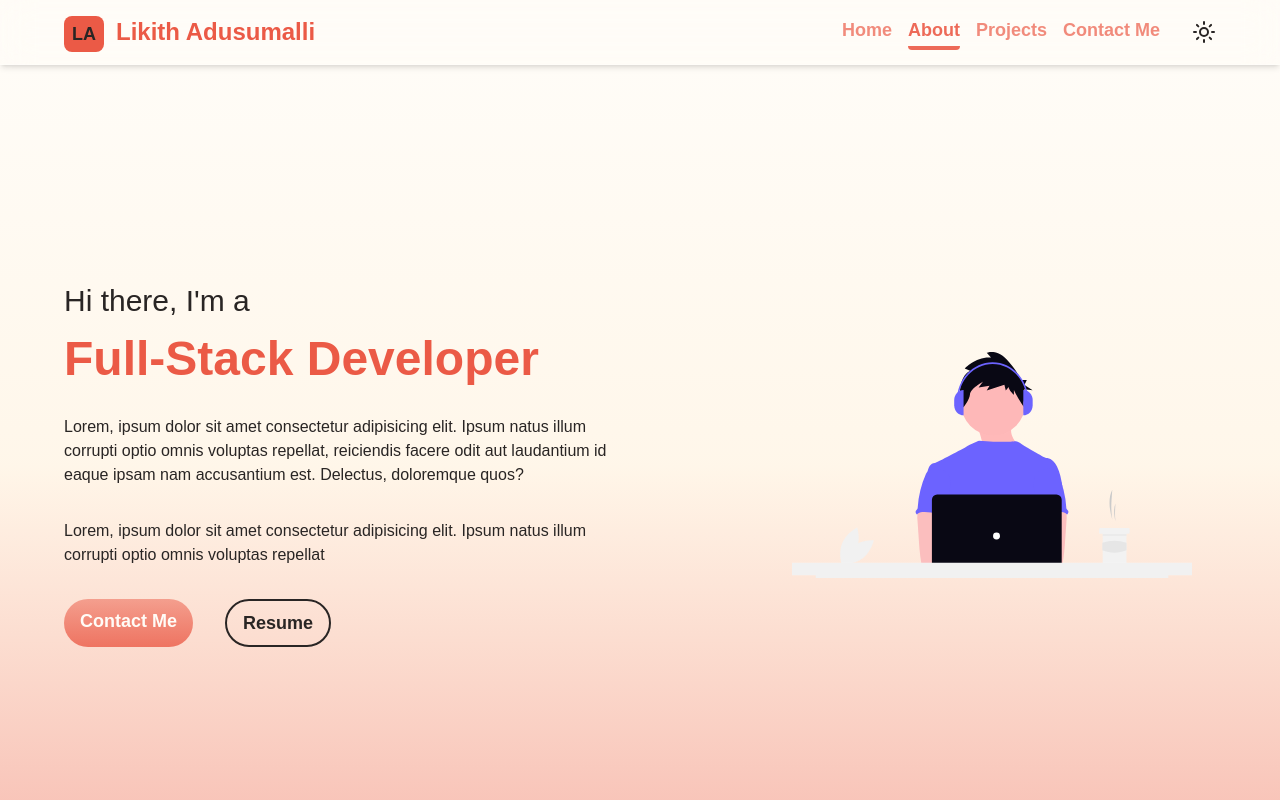
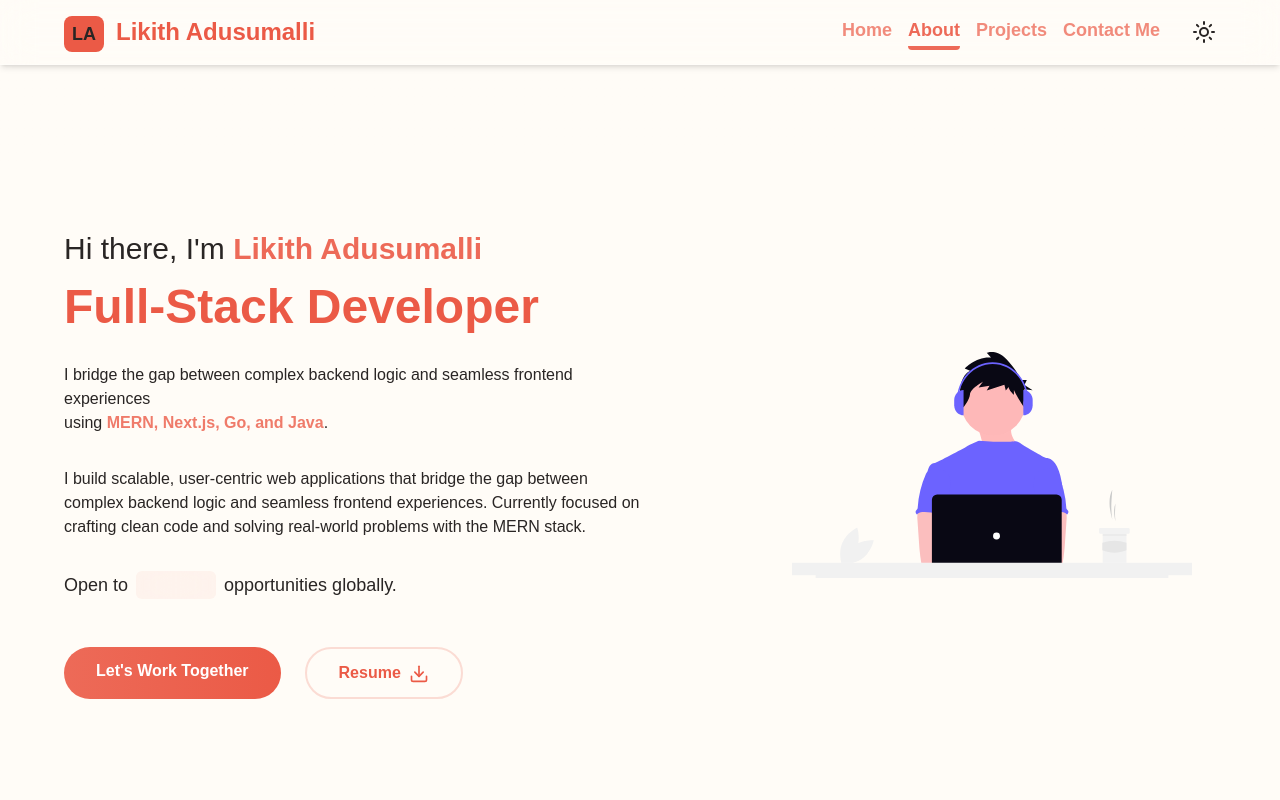
Before and after one commit to Likith123/myPortfolio, a Next.js app: page /about in a window 1280 px wide. Shown: the top 800 px of the page. Built offline with nearby package versions, Linux system fonts and the light colour scheme.

Commit message:
Updated code in Home Section

```diff
--- a/src/app/about/page.tsx
+++ b/src/app/about/page.tsx
@@ -1,5 +1,5 @@
 import Icons from "@/components/Icons";
-import MotionDiv from "@/components/MotionDiv";
+import { MotionDiv } from "@/components/MotionTags";
 import ExperienceTimeline from "@/components/ui/Timeline";
 import {
   databaseIcons,
@@ -58,7 +58,7 @@ function About({ ref }: { ref: React.RefObject<HTMLElement | null> }) {
       </MotionDiv>
 
       {/* Skills */}
-      <MotionDiv className="bg-primary/20 p-8 rounded-md">
+      <MotionDiv className="p-8 rounded-md">
         <h2 className="text-2xl font-bold text-center py-8">Skills</h2>
         <div className="flex flex-col justify-around items-center space-y-4 md:flex-row md:space-x-4">
           {/* Languages */}
@@ -77,7 +77,7 @@ function About({ ref }: { ref: React.RefObject<HTMLElement | null> }) {
       </MotionDiv>
 
       {/* Experience */}
-      <div className="bg-primary/20 p-8 rounded-md">
+      <div className="p-8">
         <ExperienceTimeline />
       </div>
     </section>
--- a/src/app/contactMe/page.tsx
+++ b/src/app/contactMe/page.tsx
@@ -2,7 +2,7 @@ import { socialIcons } from "@/lib/data";
 import Form from "next/form";
 
 import Icons from "@/components/Icons";
-import MotionDiv from "@/components/MotionDiv";
+import { MotionDiv } from "@/components/MotionTags";
 
 type InputProps = {
   name: string;
--- a/src/app/page.tsx
+++ b/src/app/page.tsx
@@ -1,14 +1,19 @@
-import MotionDiv from "@/components/MotionDiv";
+import { MotionDiv, MotionSpan } from "@/components/MotionTags";
+import RotatingText from "@/components/RotatingText";
+import { Download } from "lucide-react";
+
 import Image from "next/image";
 import Link from "next/link";
+
 export default function Home({
   ref,
 }: {
   ref: React.RefObject<HTMLElement | null>;
 }) {
+  const modes = ["Remote", "Hybrid", "On-site"];
   return (
     <section
-      className="flex w-full h-screen items-center justify-center scroll-mt-16 bg-gradient-to-b from-bgcolor via-accent/10 to-primary/40"
+      className="flex w-full h-screen items-center justify-center scroll-mt-16 bg-gradient-to-b from-bgcolor/90 to-bgcolor"
       ref={ref}
       id="home"
     >
@@ -19,35 +24,60 @@ export default function Home({
         transition={{ duration: 0.5 }}
       >
         <span className="text-3xl gap-4 flex flex-col ">
-          <h1>Hi there, I&apos;m a</h1>
+          <h1>
+            Hi there, I&apos;m{" "}
+            <span className="text-primary/90 font-bold">Likith Adusumalli</span>
+          </h1>
           {/* TODO: Add text gradient from left top to bottom to below text only*/}
           <p className="text-primary text-5xl font-bold">
             Full-Stack Developer
           </p>
         </span>
-        <p>
-          Lorem, ipsum dolor sit amet consectetur adipisicing elit. Ipsum natus
-          illum corrupti optio omnis voluptas repellat, reiciendis facere odit
-          aut laudantium id eaque ipsam nam accusantium est. Delectus,
-          doloremque quos?
+        <p className="font-medium">
+          I bridge the gap between complex backend logic and seamless frontend
+          experiences <br />
+          using{" "}
+          <span className="text-primary/80 font-semibold">
+            MERN, Next.js, Go, and Java
+          </span>
+          .
         </p>
         <p>
-          Lorem, ipsum dolor sit amet consectetur adipisicing elit. Ipsum natus
-          illum corrupti optio omnis voluptas repellat
+          I build scalable, user-centric web applications that bridge the gap
+          between complex backend logic and seamless frontend experiences.
+          Currently focused on crafting clean code and solving real-world
+          problems with the MERN stack.
         </p>
-        <div className="flex space-x-8 text-lg">
+
+        <p className="text-lg font-medium flex items-center gap-2">
+          Open to <RotatingText modes={modes} /> opportunities globally.
+        </p>
+        <div className="flex flex-wrap gap-6 pt-4">
           <Link
             href="/contactMe"
-            className="px-4 py-2 rounded-full text-bgcolor font-semibold hover:bg-accent bg-gradient-to-b from-primary/50 to-primary/80"
+            className="px-8 py-3 rounded-full text-white font-bold transition-all bg-gradient-to-r from-primary/90 to-primary hover:shadow-lg hover:shadow-primary/30 hover:-translate-y-0.5 active:scale-95 text-center"
           >
-            Contact Me
+            Let&apos;s Work Together
           </Link>
-          <Link
-            href=""
-            className="px-4 py-2 border-2 rounded-4xl font-semibold hover:text-primary"
+
+          <a
+            href="/Likith_Adusumalli_Resume.pdf"
+            download="Likith_Adusumalli_Resume.pdf"
+            target="_blank"
+            rel="noopener noreferrer"
+            className="group px-8 py-3 border-2 border-primary/20 rounded-full font-bold text-primary
+                     hover:bg-primary/5 hover:border-primary transition-all
+                     flex items-center justify-center cursor-pointer active:scale-95"
           >
             Resume
-          </Link>
+            <MotionSpan
+              className="ml-2"
+              animate={{ y: [0, 2, 0] }}
+              transition={{ duration: 2, repeat: Infinity, ease: "easeInOut" }}
+            >
+              <Download size={20} />
+            </MotionSpan>
+          </a>
         </div>
       </MotionDiv>
       <MotionDiv
--- a/src/app/projects/page.tsx
+++ b/src/app/projects/page.tsx
@@ -3,7 +3,7 @@ import Image from "next/image";
 import Link from "next/link";
 import { FaGithub } from "react-icons/fa6";
 
-import MotionDiv from "@/components/MotionDiv";
+import { MotionDiv } from "@/components/MotionTags";
 import { projectsList } from "@/lib/data";
 
 function Projects({ ref }: { ref: React.RefObject<HTMLElement | null> }) {
@@ -25,7 +25,9 @@ function Projects({ ref }: { ref: React.RefObject<HTMLElement | null> }) {
           >
             <div className="flex-3 flex flex-col justify-center">
               <h2 className="text-2xl font-bold pb-2">{project.title}</h2>
-              <p className="italic text-foreground/80 pb-2">{project.description}</p>
+              <p className="italic text-foreground/80 pb-2">
+                {project.description}
+              </p>
               <div className="flex gap-8 text-lg items-center mt-4">
                 <Link
                   href={project.link}
--- a/src/components/Icons.tsx
+++ b/src/components/Icons.tsx
@@ -22,7 +22,7 @@ const iconsVariants = {
 
 function Icons({ IconsList }: { IconsList: IconListType }) {
   return (
-    <ul className="w-56 flex flex-wrap gap-4 justify-center items-center">
+    <ul className="bg-primary/20 w-56 aspect-auto flex flex-wrap gap-4 justify-center items-center rounded-2xl p-4">
       {IconsList.map(({ color, Icon, name }, index) => (
         <motion.li
           key={name}
--- a/src/components/MotionDiv.tsx
+++ b/src/components/MotionTags.tsx
@@ -15,4 +15,12 @@ function MotionDiv({ children, className, ...props }: MotionWrapperProps) {
   );
 }
 
-export default MotionDiv;
+function MotionSpan({ children, className, ...props }: MotionWrapperProps) {
+  return (
+    <motion.span className={className} {...props}>
+      {children}
+    </motion.span>
+  );
+}
+
+export { MotionDiv, MotionSpan };
--- /dev/null
+++ b/src/components/RotatingText.tsx
@@ -0,0 +1,36 @@
+"use client";
+import { MotionSpan } from "@/components/MotionTags";
+import { AnimatePresence } from "motion/react";
+import { useEffect, useState } from "react";
+
+function RotatingText({ modes }: { modes: string[] }) {
+  const [index, setIndex] = useState(0);
+
+  useEffect(() => {
+    const timer = setInterval(() => {
+      setIndex((prev) => (prev + 1) % modes.length);
+    }, 3000);
+    return () => clearInterval(timer);
+  }, []);
+  return (
+    <span className="text-primary relative inline-flex flex-col overflow-hidden h-auto w-20 text-center px-2 bg-primary/5 rounded-md blur-backdrop-filter backdrop-filter backdrop-blur-lg">
+      <AnimatePresence mode="wait">
+        <MotionSpan
+          key={index}
+          initial={{ y: "100%", opacity: 0 }}
+          animate={{ y: "0%", opacity: 1 }}
+          exit={{ y: "-100%", opacity: 0 }}
+          transition={{
+            duration: 0.5,
+            ease: [0.32, 0.72, 0, 1],
+          }}
+          className="whitespace-nowrap font-bold"
+        >
+          {modes[index]}
+        </MotionSpan>
+      </AnimatePresence>
+    </span>
+  );
+}
+
+export default RotatingText;
```
Also changed, not shown: 1 other file (tests, documents, lock files or other folders).
